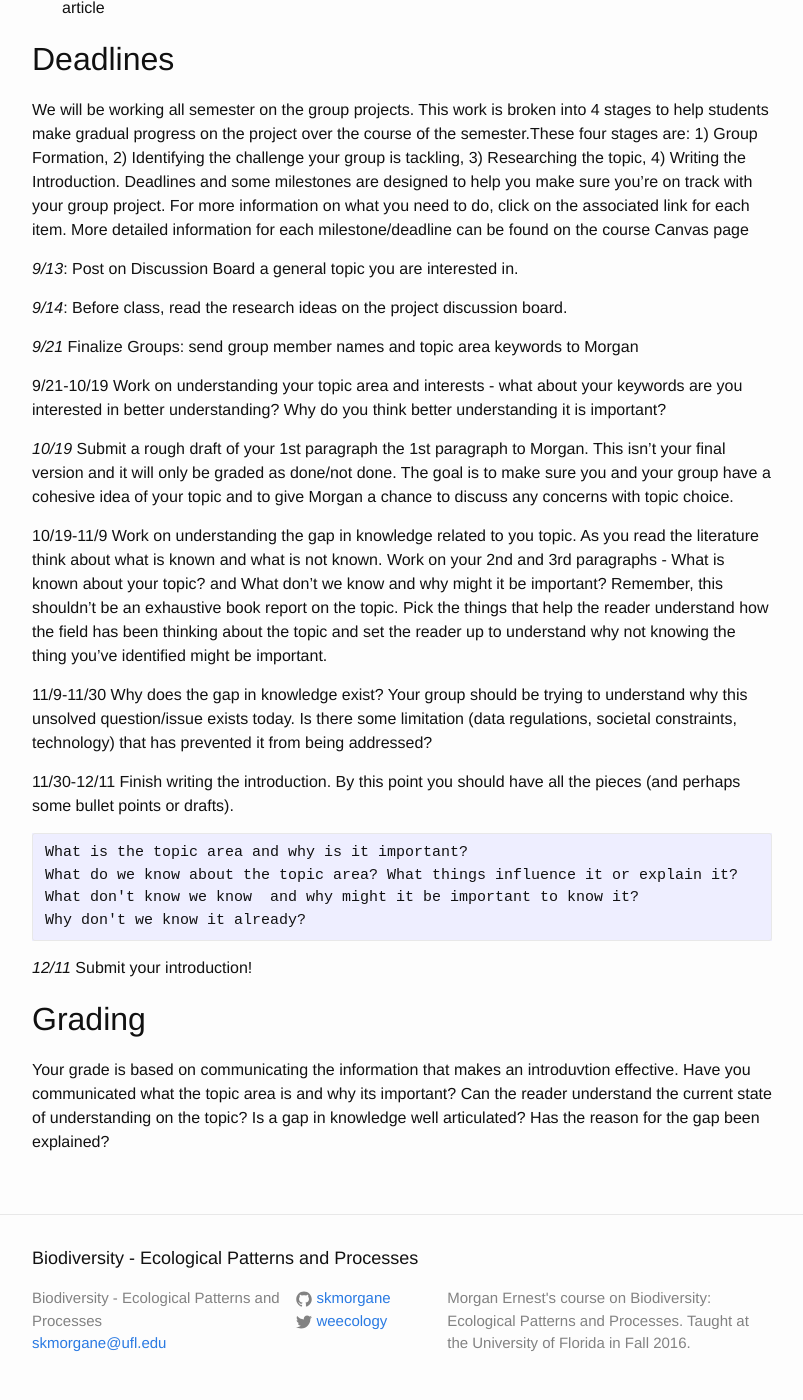
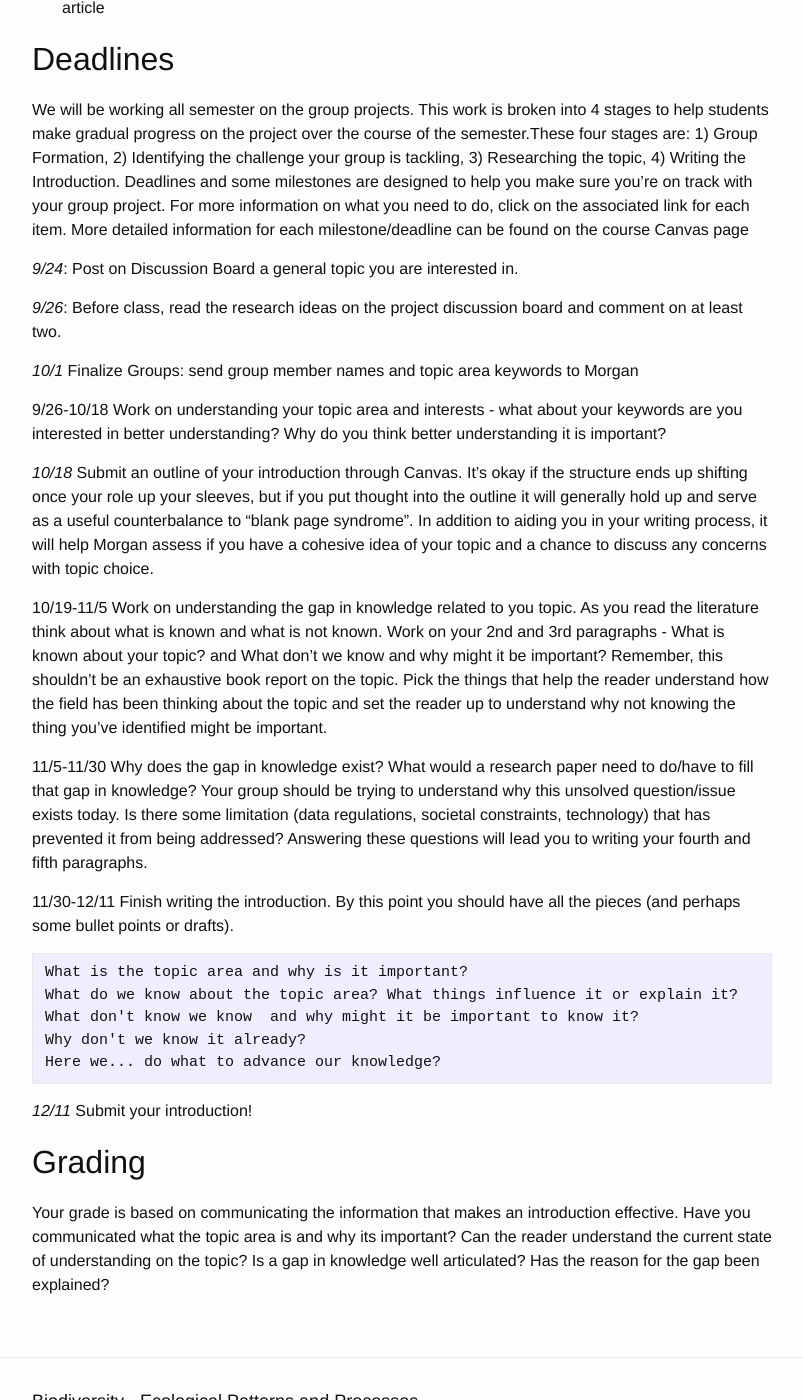
Before and after one commit to skmorgane/biodiversity-course, a Jekyll site: the page built from project.md, in a window 1280 px wide and 1400 px high, scrolled down 1142 px. Shown: the whole window, without its empty margins (238-1041 px from the left). Built offline with Jekyll 4.4.1, drawn with Linux system fonts in a browser that asks for light colours.

Commit message:
project.md updates due dates

```diff
--- a/project.md
+++ b/project.md
@@ -35,19 +35,19 @@ To work collaboratively on understanding an area of biodiversity knowledge and i
 ## Deadlines
 We will be working all semester on the group projects. This work is broken into 4 stages to help students make gradual progress on the project over the course of the semester.These four stages are: 1) Group Formation, 2) Identifying the challenge your group is tackling, 3) Researching the topic, 4) Writing the Introduction. Deadlines and some milestones are designed to help you make sure you're on track with your group project. For more information on what you need to do, click on the associated link for each item. More detailed information for each milestone/deadline can be found on the course Canvas page
 
-*9/13*: Post on Discussion Board a general topic you are interested in.
+*9/24*: Post on Discussion Board a general topic you are interested in.
 
-*9/14*: Before class, read the research ideas on the project discussion board.
+*9/26*: Before class, read the research ideas on the project discussion board and comment on at least two.
 
-*9/21* Finalize Groups: send group member names and topic area keywords to Morgan
+*10/1* Finalize Groups: send group member names and topic area keywords to Morgan
 
-9/21-10/19 Work on understanding your topic area and interests - what about your keywords are you interested in better understanding? Why do you think better understanding it is important?
+9/26-10/18 Work on understanding your topic area and interests - what about your keywords are you interested in better understanding? Why do you think better understanding it is important?
 
-*10/19* Submit a rough draft of your 1st paragraph the 1st paragraph to Morgan. This isn't your final version and it will only be graded as done/not done. The goal is to make sure you and your group have a cohesive idea of your topic and to give Morgan a chance to discuss any concerns with topic choice.
+*10/18* Submit an outline of your introduction through Canvas. It's okay if the structure ends up shifting once your role up your sleeves, but if you put thought into the outline it will generally hold up and serve as a useful counterbalance to "blank page syndrome". In addition to aiding you in your writing process, it will help Morgan assess if you have a cohesive idea of your topic and a chance to discuss any concerns with topic choice.
 
-10/19-11/9 Work on understanding the gap in knowledge related to you topic. As you read the literature think about what is known and what is not known. Work on your 2nd and 3rd paragraphs - What is known about your topic? and What don't we know and why might it be important? Remember, this shouldn't be an exhaustive book report on the topic. Pick the things that help the reader understand how the field has been thinking about the topic and set the reader up to understand why not knowing the thing you've identified might be important.
+10/19-11/5 Work on understanding the gap in knowledge related to you topic. As you read the literature think about what is known and what is not known. Work on your 2nd and 3rd paragraphs - What is known about your topic? and What don't we know and why might it be important? Remember, this shouldn't be an exhaustive book report on the topic. Pick the things that help the reader understand how the field has been thinking about the topic and set the reader up to understand why not knowing the thing you've identified might be important.
 
-11/9-11/30 Why does the gap in knowledge exist? Your group should be trying to understand why this unsolved question/issue exists today. Is there some limitation (data regulations, societal constraints, technology) that has prevented it from being addressed?
+11/5-11/30 Why does the gap in knowledge exist? What would a research paper need to do/have to fill that gap in knowledge? Your group should be trying to understand why this unsolved question/issue exists today. Is there some limitation (data regulations, societal constraints, technology) that has prevented it from being addressed? Answering these questions will lead you to writing your fourth and fifth paragraphs.
 
 11/30-12/11 Finish writing the introduction. By this point you should have all the pieces (and perhaps some bullet points or drafts).
 
@@ -55,9 +55,10 @@ We will be working all semester on the group projects. This work is broken into
     What do we know about the topic area? What things influence it or explain it?
     What don't know we know  and why might it be important to know it?
     Why don't we know it already?
+    Here we... do what to advance our knowledge?
 
 *12/11* Submit your introduction!
 
 ## Grading
 
-Your grade is based on communicating the information that makes an introduvtion effective. Have you communicated what the topic area is and why its important? Can the reader understand the current state of understanding on the topic? Is a gap in knowledge well articulated? Has the reason for the gap been explained?
+Your grade is based on communicating the information that makes an introduction effective. Have you communicated what the topic area is and why its important? Can the reader understand the current state of understanding on the topic? Is a gap in knowledge well articulated? Has the reason for the gap been explained?
```
